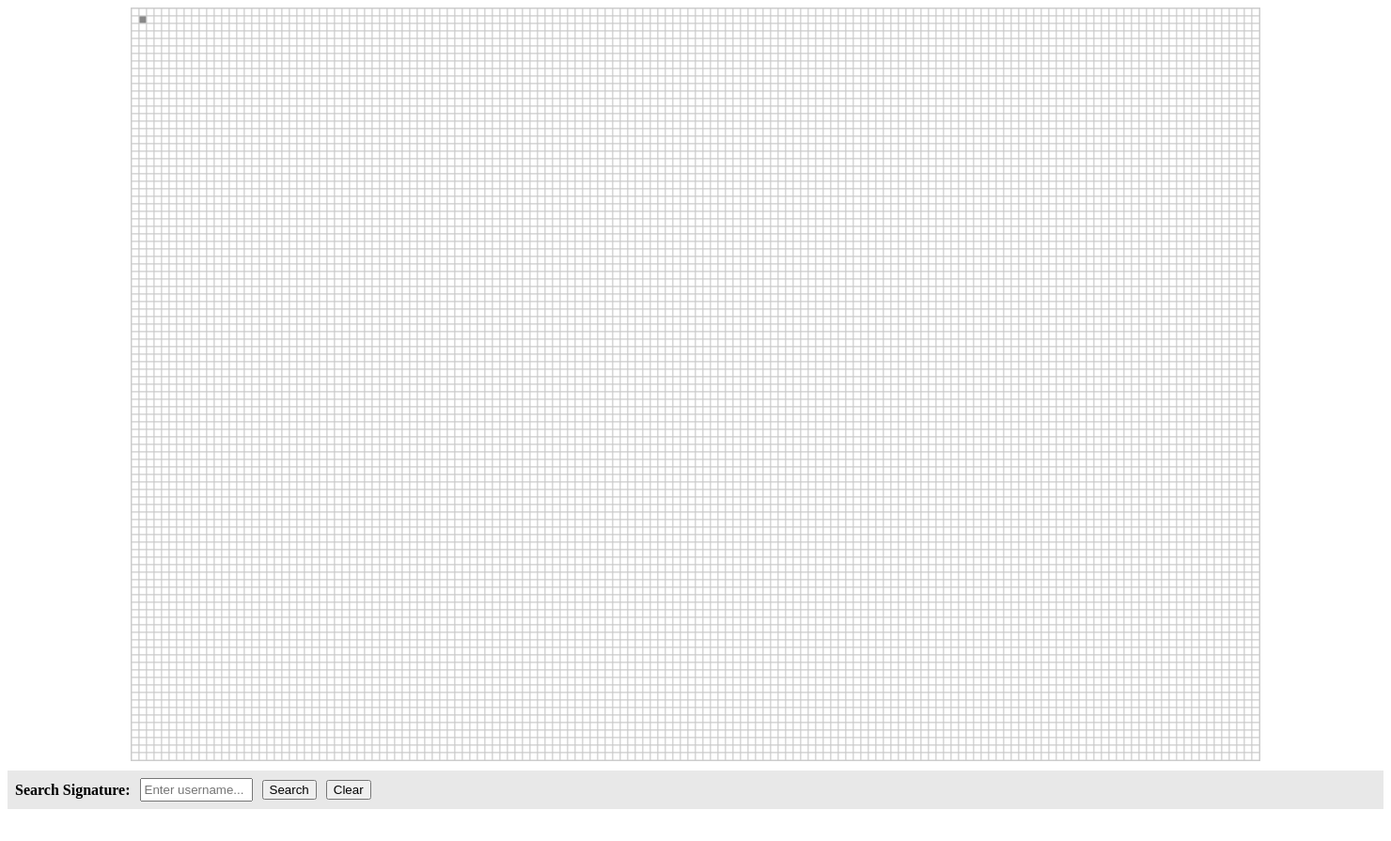
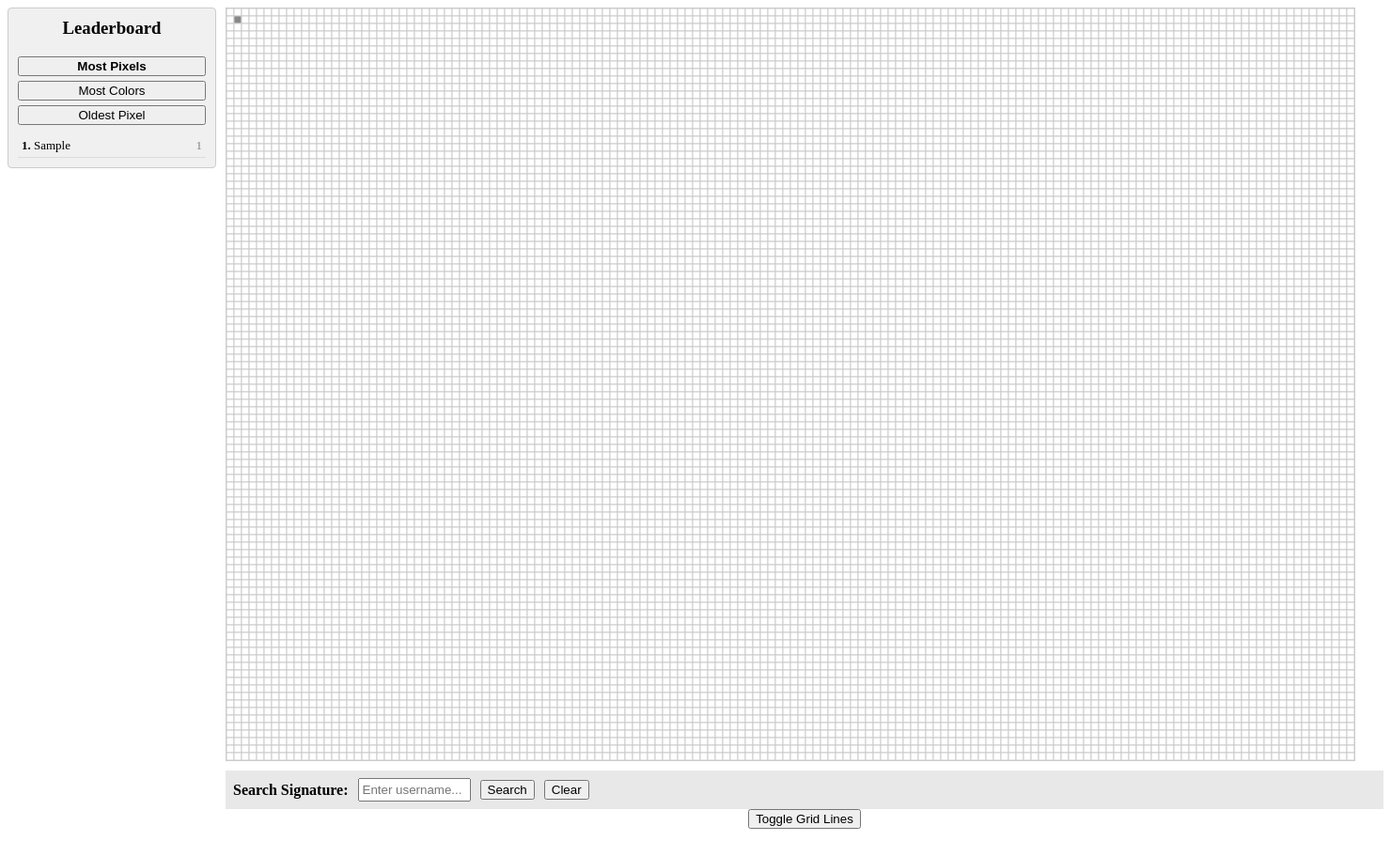
Before and after one commit to cmaul25/CSCI-4830-Individual-Project, a Django app: page / in a window 1480 px wide. Shown: the whole page at 94% size. Before the commit the page ends 861 px from the top, so only its background shows below. Run offline with Django 5.2, Linux system fonts and the light colour scheme; tables that the repository leaves empty hold one stand-in row (values such as "Sample post").

Commit message:
toggle lines feature

```diff
--- a/grid_art_app/templates/grid.html
+++ b/grid_art_app/templates/grid.html
@@ -1,7 +1,59 @@
 {% block content %}
 
+<div style="display: flex; gap: 10px; align-items: flex-start;">
+
+    <!-- Leaderboard Column -->
+    <div style="min-width: 200px; max-width: 220px; background-color: #f0f0f0; padding: 10px; border: 1px solid #ccc; border-radius: 4px;">
+        <h3 style="margin-top: 0; text-align: center;">Leaderboard</h3>
+
+        <!-- Filter Buttons -->
+        <div style="display: flex; flex-direction: column; gap: 5px; margin-bottom: 10px;">
+            <button onclick="showLeaderboard('most_pixels')" id="btn-most_pixels" style="font-weight: bold;">Most Pixels</button>
+            <button onclick="showLeaderboard('most_colors')">Most Colors</button>
+            <button onclick="showLeaderboard('oldest_pixels')">Oldest Pixel</button>
+        </div>
+
+        <!-- Leaderboard Lists -->
+        <div id="leaderboard-most_pixels">
+            {% for entry in most_pixels %}
+            <div style="padding: 4px; border-bottom: 1px solid #ddd; font-size: 13px;">
+                <strong>{{ forloop.counter }}.</strong> {{ entry.changed_by }}
+                <span style="float: right; color: gray;">{{ entry.count }}</span>
+            </div>
+            {% empty %}
+            <div style="color: gray; font-size: 13px;">No data yet</div>
+            {% endfor %}
+        </div>
+
+        <div id="leaderboard-most_colors" style="display: none;">
+            {% for entry in most_colors %}
+            <div style="padding: 4px; border-bottom: 1px solid #ddd; font-size: 13px;">
+                <strong>{{ forloop.counter }}.</strong> {{ entry.changed_by }}
+                <span style="float: right; color: gray;">{{ entry.count }}</span>
+            </div>
+            {% empty %}
+            <div style="color: gray; font-size: 13px;">No data yet</div>
+            {% endfor %}
+        </div>
+
+        <div id="leaderboard-oldest_pixels" style="display: none;">
+            {% for entry in oldest_pixels %}
+            <div style="padding: 4px; border-bottom: 1px solid #ddd; font-size: 13px;">
+                <strong>{{ forloop.counter }}.</strong> {{ entry.changed_by }}
+                <span style="float: right; color: gray; font-size: 11px;">{{ entry.oldest|date:"m/d/Y" }}</span>
+            </div>
+            {% empty %}
+            <div style="color: gray; font-size: 13px;">No data yet</div>
+            {% endfor %}
+        </div>
+
+    </div>
+
+    <!-- Right Column: Grid + Widget -->
+    <div style="flex: 1;">
+
         <!-- Section 2: Grid -->
-<div style="display: flex; justify-content: center; margin-bottom: 10px; overflow: auto;">
+        <div style="display: flex; justify-content: left; margin-bottom: 10px; overflow: auto;">
             <canvas id="grid-canvas" style="border: 1px solid #ccc; cursor: crosshair;"></canvas>
         </div>
 
@@ -14,6 +66,15 @@
 
             <div>
                 <strong>Last changed by:</strong> <span id="last-changed-by">-</span> <strong>at</strong> <span id="last-changed-time">-</span>
+            </div>
+
+            <div>
+                 <strong>Current Color:</strong> <span id="current-color">-</span>
+            </div>
+
+            <div>
+                <strong>Current Color:</strong> <span id="current-color">-</span>
+                <button onclick="copyColorToSliders()">Copy</button>
             </div>
 
             <div style="width: 100%; height: 0;"></div>
@@ -47,7 +108,7 @@
                 <div id="color-preview" style="width: 30px; height: 30px; background-color: rgb(128,128,128); border: 1px solid #000;"></div>
             </div>
 
-    <button onclick="submitPixel()">Submit</button>
+            <button onclick="submitPixel()">Enter</button>
 
         </div>
 
@@ -60,28 +121,29 @@
             <span id="search-result" style="color: gray;"></span>
         </div>
 
+        <div style="text-align: center; margin-bottom: 5px;">
+            <button onclick="toggleGrid()">Toggle Grid Lines</button>
+        </div>
+
+    </div>
+</div>
+
 <script>
     const PIXEL_SIZE = 8;
     const WIDTH = 150;
     const HEIGHT = 100;
 
-    // Build pixel map from Django data
     const pixelData = {{ pixel_data|safe }};
     const pixelMap = {};
     pixelData.forEach(p => {
         pixelMap[`${p.x},${p.y}`] = p;
     });
 
-    //
-    let selectedPixel = null;
-
-    // Set up canvas
     const canvas = document.getElementById('grid-canvas');
     const ctx = canvas.getContext('2d');
     canvas.width = WIDTH * PIXEL_SIZE;
     canvas.height = HEIGHT * PIXEL_SIZE;
 
-    // Draw the full grid
     function drawGrid() {
         for (let y = 0; y < HEIGHT; y++) {
             for (let x = 0; x < WIDTH; x++) {
@@ -97,23 +159,15 @@
 
     drawGrid();
 
-    // Handle canvas click
+    let selectedPixel = null;
+    let showGridLines = true;
+
     canvas.addEventListener('click', function(e) {
         const rect = canvas.getBoundingClientRect();
         const x = Math.floor((e.clientX - rect.left) / PIXEL_SIZE);
         const y = Math.floor((e.clientY - rect.top) / PIXEL_SIZE);
 
         if (x < 0 || x >= WIDTH || y < 0 || y >= HEIGHT) return;
-
-        const key = `${x},${y}`;
-        const info = pixelMap[key];
-
-        document.getElementById('pixel-x').innerText = x;
-        document.getElementById('pixel-y').innerText = y;
-        document.getElementById('last-changed-by').innerText = info ? info.changed_by : 'Never changed';
-        document.getElementById('last-changed-time').innerText = info ? info.timestamp : '-';
-        document.getElementById('color-widget').style.display = 'flex';
-        updatePreview();
 
         // Restore previously selected pixel
         if (selectedPixel) {
@@ -134,6 +188,21 @@
         ctx.strokeRect(x * PIXEL_SIZE, y * PIXEL_SIZE, PIXEL_SIZE, PIXEL_SIZE);
 
         selectedPixel = { x, y };
+
+        const key = `${x},${y}`;
+        const info = pixelMap[key];
+        const currentColor = info ? info.color : '#FFFFFF';
+        const r = parseInt(currentColor.slice(1,3), 16);
+        const g = parseInt(currentColor.slice(3,5), 16);
+        const b = parseInt(currentColor.slice(5,7), 16);
+
+        document.getElementById('current-color').innerText = `rgb(${r}, ${g}, ${b})`;
+        document.getElementById('pixel-x').innerText = x;
+        document.getElementById('pixel-y').innerText = y;
+        document.getElementById('last-changed-by').innerText = info ? info.changed_by : 'Never changed';
+        document.getElementById('last-changed-time').innerText = info ? info.timestamp : '-';
+        document.getElementById('color-widget').style.display = 'flex';
+        updatePreview();
     });
 
     function updatePreview() {
@@ -172,22 +241,20 @@
         .then(response => response.json())
         .then(data => {
             if (data.success) {
-                // Update pixel map
                 const key = `${x},${y}`;
                 pixelMap[key] = { x, y, color: hex, changed_by: signature, timestamp: new Date().toLocaleString() };
 
-                // Redraw just the updated pixel
                 ctx.fillStyle = hex;
                 ctx.fillRect(x * PIXEL_SIZE, y * PIXEL_SIZE, PIXEL_SIZE, PIXEL_SIZE);
                 ctx.strokeStyle = '#ccc';
                 ctx.strokeRect(x * PIXEL_SIZE, y * PIXEL_SIZE, PIXEL_SIZE, PIXEL_SIZE);
+
                 selectedPixel = null;
                 document.getElementById('color-widget').style.display = 'none';
             }
         });
     }
 
-    // Search functions
     let highlightedPixels = [];
 
     function searchSignature() {
@@ -222,6 +289,57 @@
         highlightedPixels = [];
         document.getElementById('search-result').innerText = '';
     }
+
+    // Leaderboard filter
+    function showLeaderboard(type) {
+        document.getElementById('leaderboard-most_pixels').style.display = 'none';
+        document.getElementById('leaderboard-most_colors').style.display = 'none';
+        document.getElementById('leaderboard-oldest_pixels').style.display = 'none';
+        document.getElementById('leaderboard-' + type).style.display = 'block';
+
+        document.getElementById('btn-most_pixels').style.fontWeight = 'normal';
+        document.querySelectorAll('.leaderboard-btn').forEach(btn => btn.style.fontWeight = 'normal');
+    }
+    //copies rgb selected pixel to sliders
+    function copyColorToSliders() {
+        const colorText = document.getElementById('current-color').innerText;
+        const match = colorText.match(/rgb\((\d+),\s*(\d+),\s*(\d+)\)/);
+        if (!match) return;
+
+        document.getElementById('r-slider').value = match[1];
+        document.getElementById('g-slider').value = match[2];
+        document.getElementById('b-slider').value = match[3];
+        updatePreview();
+    }
+
+    //toggle grid lines
+    function toggleGrid() {
+        showGridLines = !showGridLines;
+        redrawGrid();
+    }
+
+    function redrawGrid() {
+        for (let y = 0; y < HEIGHT; y++) {
+            for (let x = 0; x < WIDTH; x++) {
+                const key = `${x},${y}`;
+                const color = pixelMap[key] ? pixelMap[key].color : '#FFFFFF';
+                ctx.fillStyle = color;
+                ctx.fillRect(x * PIXEL_SIZE, y * PIXEL_SIZE, PIXEL_SIZE, PIXEL_SIZE);
+                if (showGridLines) {
+                    ctx.strokeStyle = '#ccc';
+                    ctx.lineWidth = 1;
+                    ctx.strokeRect(x * PIXEL_SIZE, y * PIXEL_SIZE, PIXEL_SIZE, PIXEL_SIZE);
+                }
+            }
+        }
+    }
+
+    //Submit on Enter
+    document.addEventListener('keydown', function(e) {
+        if (e.key === 'Enter') {
+            submitPixel();
+        }
+    });
 </script>
 
 {% endblock %}
--- a/grid_art_app/views.py
+++ b/grid_art_app/views.py
@@ -4,6 +4,7 @@ from django.views.decorators.csrf import csrf_exempt
 from .models import Pixel
 from django.contrib.auth.models import User
 import json
+from django.db.models import Count, Min
 
 def grid(request):
     changed_pixels = Pixel.objects.all().values('x', 'y', 'color', 'changed_by', 'timestamp')
@@ -16,7 +17,30 @@ def grid(request):
             'changed_by': p['changed_by'] or 'Unknown',
             'timestamp': p['timestamp'].strftime('%Y-%m-%d %H:%M:%S') if p['timestamp'] else '-'
         })
-    return render(request, 'grid.html', {'pixel_data': pixel_data})
+        # Most pixels
+    most_pixels = (Pixel.objects
+        .values('changed_by')
+        .annotate(count=Count('id'))
+        .order_by('-count')[:10])
+
+    # Most colors used
+    most_colors = (Pixel.objects
+        .values('changed_by')
+        .annotate(count=Count('color', distinct=True))
+        .order_by('-count')[:10])
+
+    # Oldest pixel (user whose oldest pixel is the oldest)
+    oldest_pixels = (Pixel.objects
+        .values('changed_by')
+        .annotate(oldest=Min('timestamp'))
+        .order_by('oldest')[:10])
+
+    return render(request, 'grid.html', {
+        'pixel_data': pixel_data,
+        'most_pixels': most_pixels,
+        'most_colors': most_colors,
+        'oldest_pixels': oldest_pixels,
+        })
 
 @csrf_exempt
 def update_pixel(request):
```
Also changed, not shown: db.sqlite3 (deleted). Lines whose indentation alone changed are shown as unchanged.
